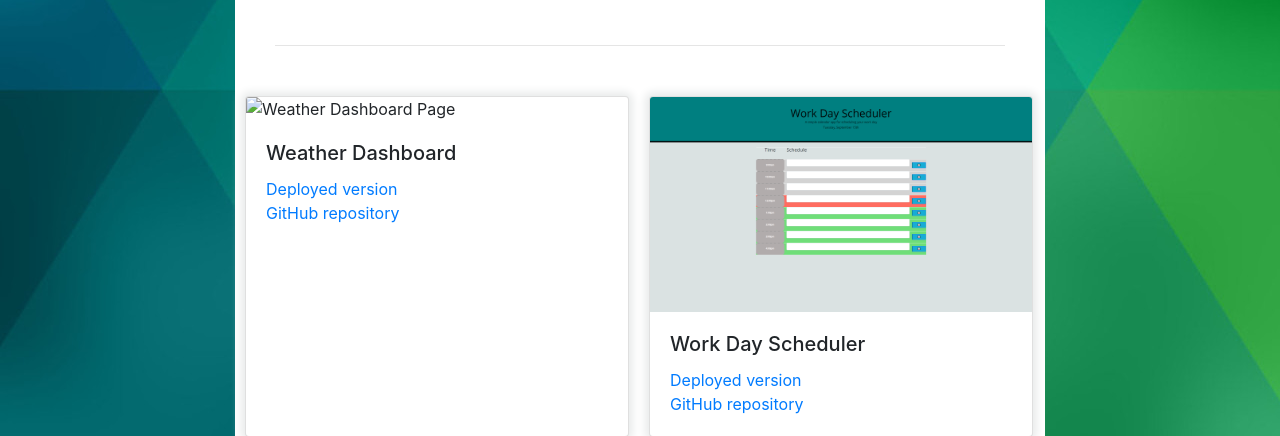
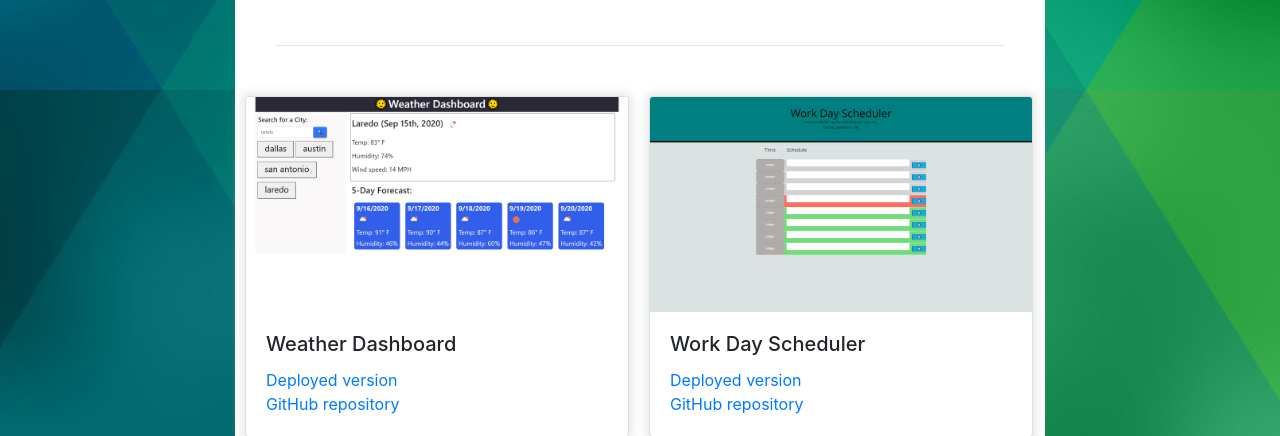
Before and after one commit to steverodrig/HW-2-Portfolio, a plain HTML site: page portfolio.html in a window 1280 px wide. Shown: the part 267-703 px from the top of the page. Drawn offline with nearby package versions, Linux system fonts and the light colour scheme; the site is published under a folder, as on GitHub Pages, so addresses that start at the root find nothing.

```diff
--- a/portfolio.html
+++ b/portfolio.html
@@ -64,7 +64,7 @@
         <div class="main row">
             <!--Project 1-->
             <div class="card prof" style="width: 24rem;">
-                <img src="/Images/weather (1).png" class="card-img-top" alt="Weather Dashboard Page">
+                <img src="Images/weather (1).png" class="card-img-top" alt="Weather Dashboard Page">
                 <div class="card-body">
                     <h5 class="card-title">Weather Dashboard</h5>
                     <a href="https://steverodrig.github.io/HW-7-Weather-Dashboard/" class="card-link"
```
